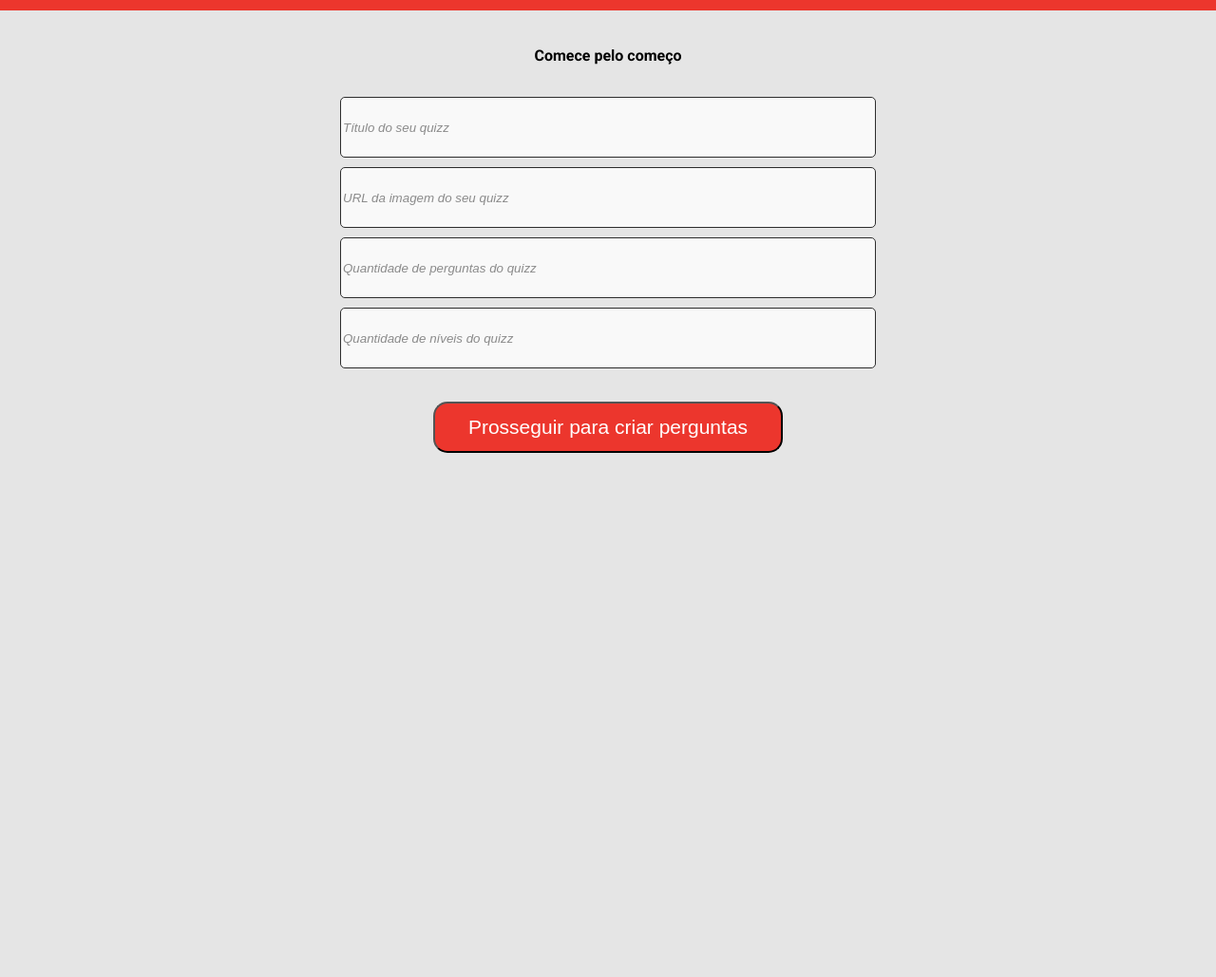
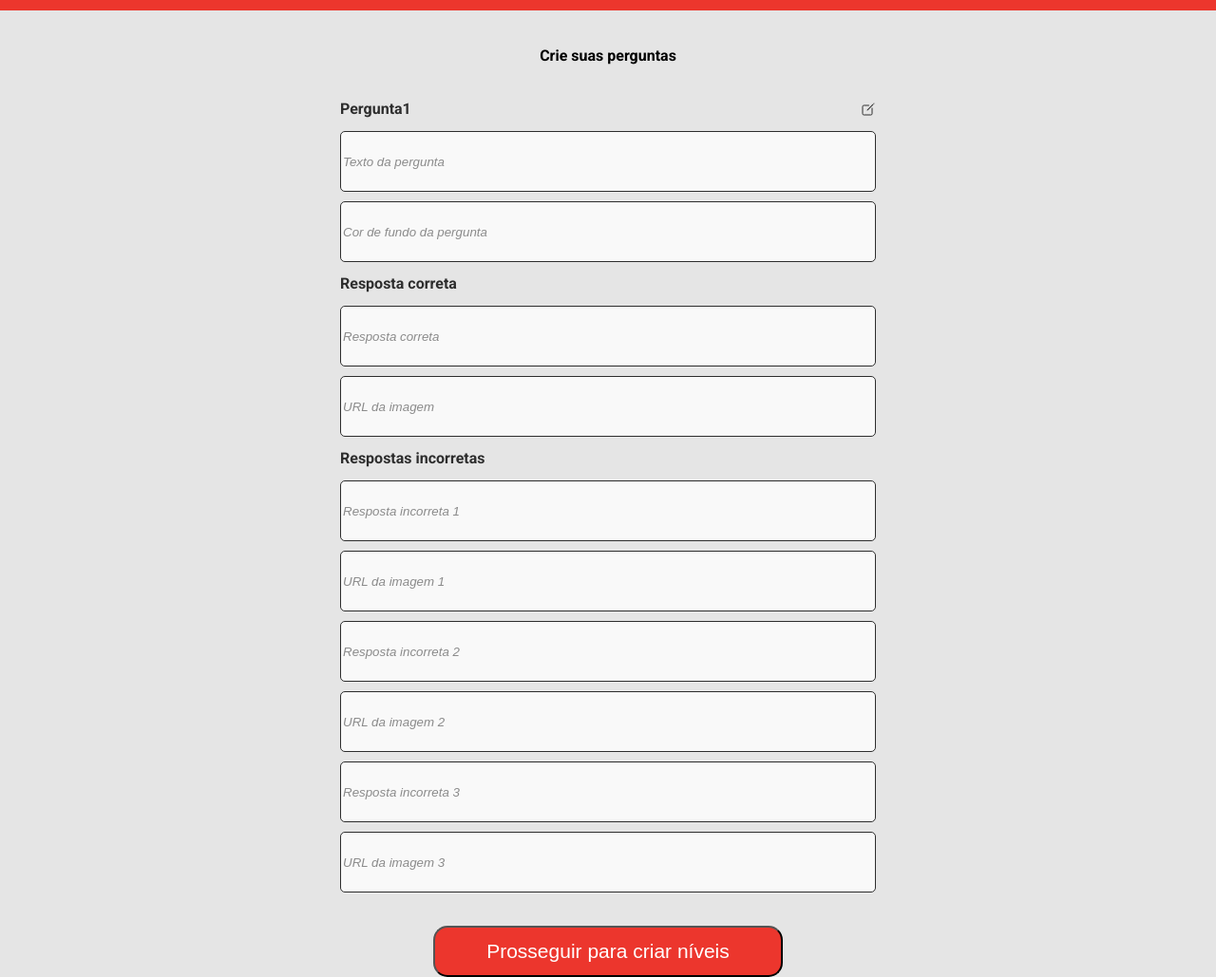
Before and after one commit to DAmalek/projeto6-buzzquizz, a plain HTML site: page index.html in a window 1280 px wide. Shown: the part 59-1088 px from the top of the page at 95% size. Before the commit the page ends 800 px from the top, so only its background shows below. Drawn offline with nearby package versions, Linux system fonts and the light colour scheme.

Commit message:
layout pergunta,niveis com ionicon prontos

```diff
--- a/index.html
+++ b/index.html
@@ -1,11 +1,11 @@
 <!DOCTYPE html>
 <html lang="pt-br">
   <head>
-    <meta charset="UTF-8">
-    <meta http-equiv="X-UA-Compatible" content="IE=edge">
-    <meta name="viewport" content="width=device-width, initial-scale=1.0">
-    <link rel="stylesheet" href="./reset.css">
-    <link rel="stylesheet" href="./style.css">
+    <meta charset="UTF-8" />
+    <meta http-equiv="X-UA-Compatible" content="IE=edge" />
+    <meta name="viewport" content="width=device-width, initial-scale=1.0" />
+    <link rel="stylesheet" href="./reset.css" />
+    <link rel="stylesheet" href="./style.css" />
     <title>BuzzQuizz</title>
   </head>
   <body>
@@ -14,17 +14,117 @@
         <h1>BuzzQuizz</h1>
       </div>
     </header>
-
-    <div class="corpoquiz">
+  <!-- MENU DE CRIAÇÂO DO QUIZ -->
+    <div class="corpoquiz none">
       <h1>Comece pelo começo</h1>
       <div class="cquiz">
-    <input class="boxinput" type="text" placeholder="Título do seu quizz">
-    <input class="boxinput" type="text" placeholder="URL da imagem do seu quizz">
-    <input class="boxinput" type="text" placeholder="Quantidade de perguntas do quizz">
-    <input class="boxinput" type="text" placeholder="Quantidade de níveis do quizz">
+        <input class="boxinput" type="text" placeholder="Título do seu quizz" />
+        <input
+          class="boxinput"
+          type="text"
+          placeholder="URL da imagem do seu quizz"
+        />
+        <input
+          class="boxinput"
+          type="text"
+          placeholder="Quantidade de perguntas do quizz"
+        />
+        <input
+          class="boxinput"
+          type="text"
+          placeholder="Quantidade de níveis do quizz"
+        />
       </div>
       <button onclick="criarquiz()">Prosseguir para criar perguntas</button>
     </div>
+    <!-- MENU DE CRIAÇÂO DAS PERGUNTAS -->
+    <div class="corpoquiz">
+        <h1>Crie suas perguntas</h1>
+        <div class="cquiz">
+            <span class="nivel">Pergunta1 <ion-icon name="create-outline"></ion-icon></span>
+          <input class="boxinput" type="text"
+           placeholder="Texto da pergunta" />
+          <input
+            class="boxinput"
+            type="text"
+            placeholder="Cor de fundo da pergunta"
+          />
+          <span class="nivel">Resposta correta </span>
+          <input
+            class="boxinput"
+            type="text"
+            placeholder="Resposta correta"
+          />
+          <input
+            class="boxinput"
+            type="text"
+            placeholder="URL da imagem "
+          />
+          <span class="nivel">Respostas incorretas </span>
+          <input
+            class="boxinput"
+            type="text"
+            placeholder="Resposta incorreta 1"
+          />
+          <input
+            class="boxinput"
+            type="text"
+            placeholder="URL da imagem 1"
+          />
+          <input
+            class="boxinput"
+            type="text"
+            placeholder="Resposta incorreta 2"
+          />
+          <input
+            class="boxinput"
+            type="text"
+            placeholder="URL da imagem 2"
+          />
+          <input
+            class="boxinput"
+            type="text"
+            placeholder="Resposta incorreta 3"
+          />
+          <input
+            class="boxinput"
+            type="text"
+            placeholder="URL da imagem 3"
+          />
+
+        </div>
+        <button onclick="criarquiz()">Prosseguir para criar níveis</button>
+      </div>
+
+    <!-- MENU DE CRIAÇÂO DOS NÍVEIS -->
+    <div class="corpoquiz none">
+        <h1>Agora, decida os níveis</h1>
+        <div class="cquiz">
+            <span class="nivel" >Nivel 1 <ion-icon name="create-outline"></ion-icon></span>
+          <input class="boxinput" type="text"
+           placeholder="Título do nível"
+            />
+          <input
+            class="boxinput"
+            type="text"
+            placeholder="% de acerto mínima"
+          />
+          <input
+            class="boxinput"
+            type="text"
+            placeholder="URL da imagem do nível"
+          />
+          <input
+            class="boxinput"
+            type="text"
+            placeholder="Descrição do nível"
+          />
+        </div>
+        <button onclick="criarnivel()">Finalizar Quizz</button>
+      </div>
+
+    </div>
+    <script type="module" src="https://unpkg.com/ionicons@5.5.2/dist/ionicons/ionicons.esm.js"></script>
     <script src="./script.js"></script>
   </body>
 </html>
--- a/style.css
+++ b/style.css
@@ -1,15 +1,15 @@
-@import url('https://fonts.googleapis.com/css2?family=Roboto:wght@700&display=swap');
+@import url("https://fonts.googleapis.com/css2?family=Roboto:wght@700&display=swap");
 * {
   box-sizing: border-box;
 }
-body{
-    font-family: 'Roboto', sans-serif;
-    background-color: #E5E5E5;
+body {
+  font-family: "Roboto", sans-serif;
+  background-color: #e5e5e5;
 }
 .topo {
   height: 70px;
   width: 100%;
-    background-color: #EC362D;
+  background-color: #ec362d;
   color: white;
   font-size: 37px;
   font-weight: 700;
@@ -19,37 +19,36 @@ body{
 }
 
 /*CRIAÇÂO DO QUIZ ---- DAVID */
-.corpoquiz{
+.corpoquiz {
   display: flex;
   align-items: center;
   justify-content: center;
   flex-direction: column;
-
 }
-.corpoquiz h1{
+.corpoquiz h1 {
   margin-bottom: 0px;
   margin-top: 40px;
 }
-.corpoquiz button{
+.corpoquiz button {
   width: 368px;
   height: 54px;
   border-radius: 15px;
-    background: #EC362D;
+  background: #ec362d;
   color: white;
   font-size: 21px;
+  cursor: pointer;
 }
-.cquiz{
+.cquiz {
   margin-top: 30px;
   opacity: 0.8;
   display: flex;
   align-items: center;
   justify-content: center;
-
   width: 500px;
   flex-direction: column;
   margin-bottom: 30px;
 }
-.boxinput{
+.boxinput {
   border: 1px solid;
   font-style: italic;
   margin: 5px 0;
@@ -60,3 +59,16 @@ body{
   align-items: center;
   justify-content: start;
 }
+/*DECISAO DE NIVEl*/
+.nivel{
+  width: 564px;
+  display: flex;
+  align-items: center;
+  justify-content: space-between;
+  opacity: 1;
+  margin: 10px
+}
+
+.none{
+    display: none;
+}
```
Lines whose indentation alone changed are shown as unchanged.
